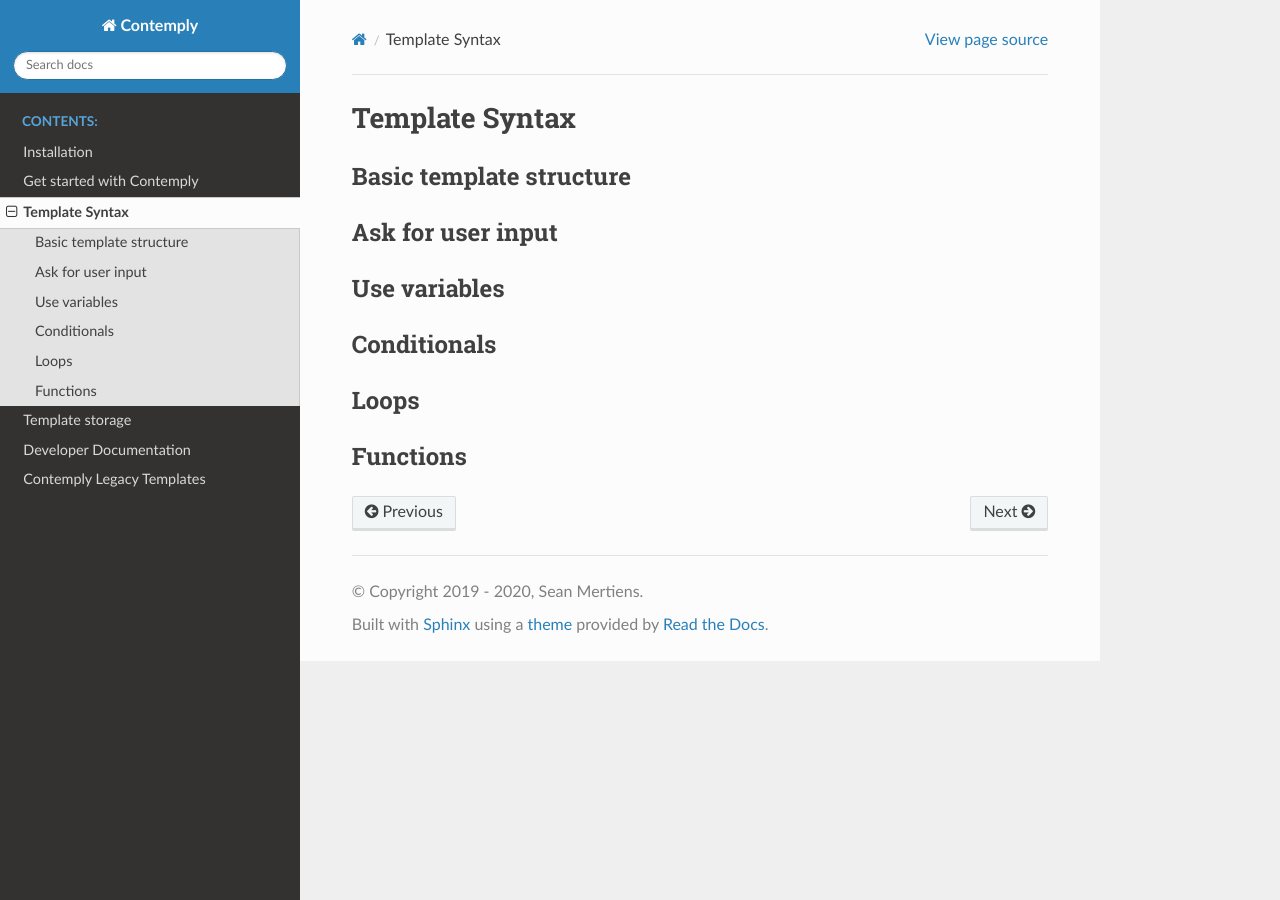
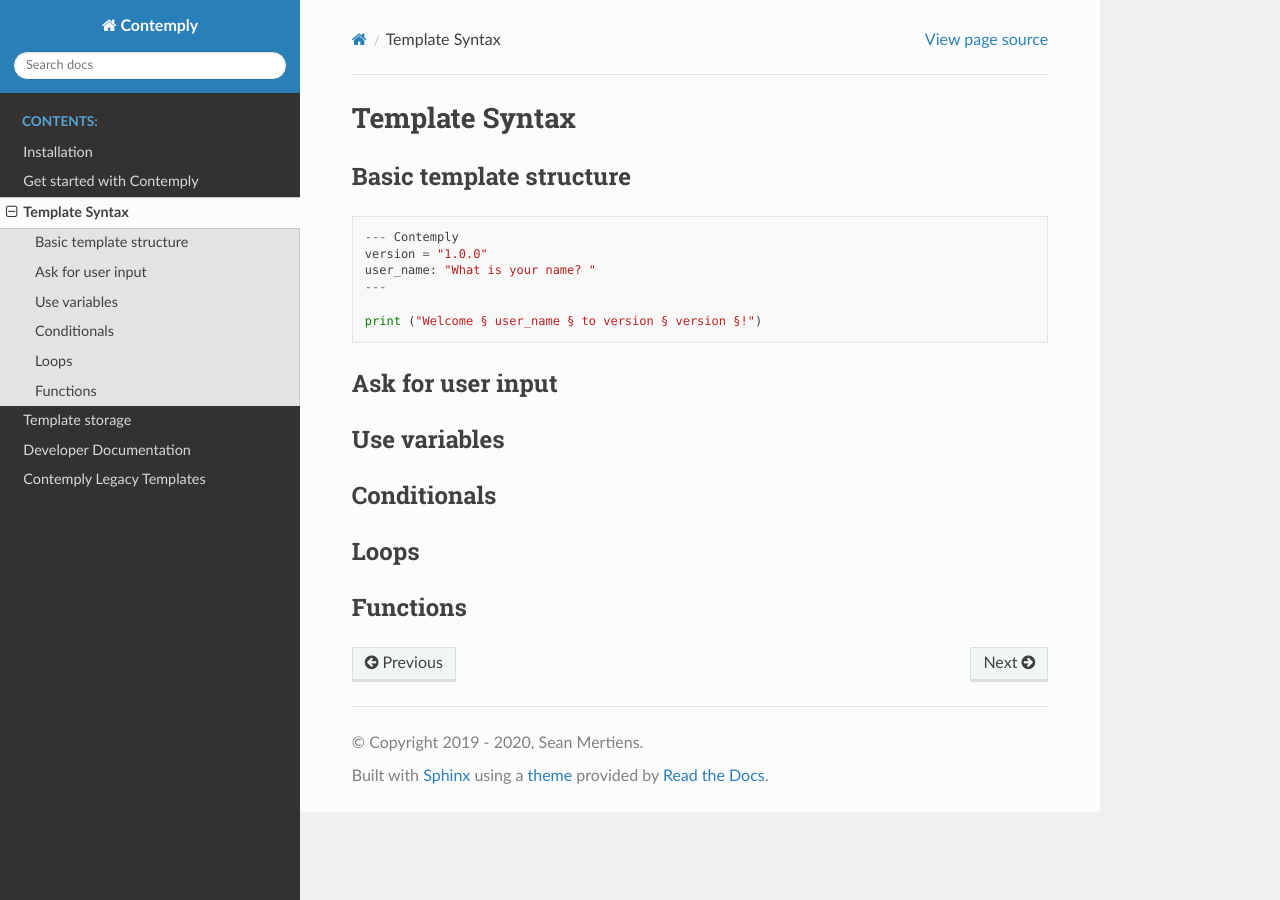
Before and after one commit to smertiens/contemply, a Sphinx documentation site: the page built from docs/source/templates.rst, in a window 1280 px wide. Built offline with Sphinx 7.4.7 and the Read the Docs theme 2.0.0, drawn with Linux system fonts in a browser that asks for light colours.

Commit message:
updated docs

```diff
--- a/docs/source/templates.rst
+++ b/docs/source/templates.rst
@@ -3,6 +3,16 @@
 
 Basic template structure
 ************************
+
+.. code-block::
+
+    --- Contemply
+    version = "1.0.0"
+    user_name: "What is your name? "
+    ---
+
+    print ("Welcome § user_name § to version § version §!")
+
 
 Ask for user input
 ******************
```
